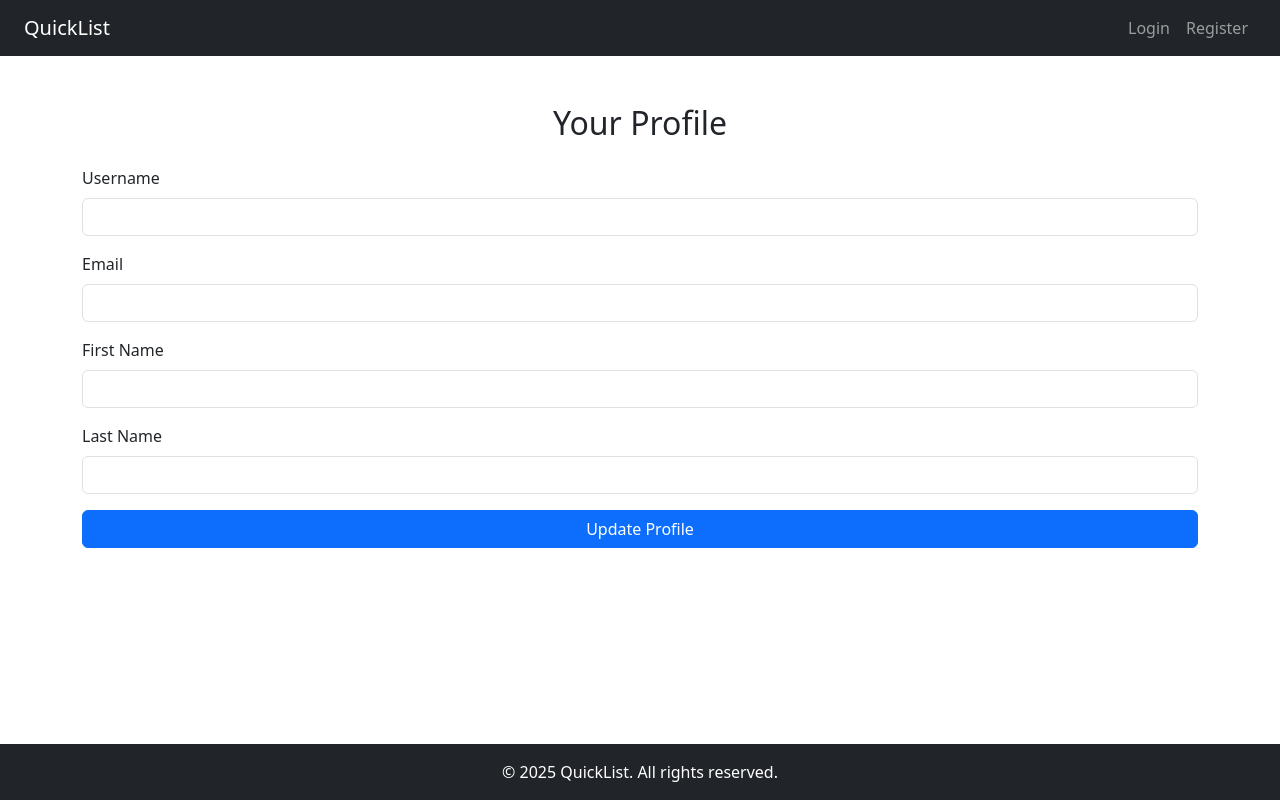
After one commit to rostya-codes/adbox, a Django app: template accounts/templates/accounts/profile.html in a window 1280 px wide. The commit adds this page. Run offline with Django 4.2, Linux system fonts and the light colour scheme; the template is opened without the code that fills it, so the values that code supplies are empty.

Commit message:
profile is done

```diff
--- /dev/null
+++ b/accounts/templates/accounts/profile.html
@@ -0,0 +1,40 @@
+{% extends "base.html" %}
+
+{% block title %}Profile — QuickList{% endblock %}
+
+{% block content %}
+<div class="container py-5">
+    <h2 class="mb-4 text-center">Your Profile</h2>
+    <form method="post" novalidate>
+        {% csrf_token %}
+        {% if messages %}
+            {% for message in messages %}
+                <div class="alert alert-{{ message.tags }}">{{ message }}</div>
+            {% endfor %}
+        {% endif %}
+        <div class="mb-3">
+            <label for="id_username" class="form-label">Username</label>
+            <input type="text" class="form-control" id="id_username" name="username" value="{{ user.username }}">
+        </div>
+        <div class="mb-3">
+            <label for="id_email" class="form-label">Email</label>
+            <input type="email" class="form-control" id="id_email" name="email" value="{{ user.email }}" readonly>
+        </div>
+        <div class="mb-3">
+            <label for="id_first_name" class="form-label">First Name</label>
+            <input type="text" class="form-control" id="id_first_name" name="first_name" value="{{ user.first_name }}">
+            {% if form.first_name.errors %}
+                <div class="text-danger small">{{ form.first_name.errors.0 }}</div>
+            {% endif %}
+        </div>
+        <div class="mb-3">
+            <label for="id_last_name" class="form-label">Last Name</label>
+            <input type="text" class="form-control" id="id_last_name" name="last_name" value="{{ user.last_name }}">
+            {% if form.last_name.errors %}
+                <div class="text-danger small">{{ form.last_name.errors.0 }}</div>
+            {% endif %}
+        </div>
+        <button type="submit" class="btn btn-primary w-100">Update Profile</button>
+    </form>
+</div>
+{% endblock %}
--- a/accounts/urls.py
+++ b/accounts/urls.py
@@ -4,5 +4,6 @@ from . import views
 urlpatterns = [
     path('login/', views.CustomLoginView.as_view(), name='login'),
     path('register/', views.RegisterView.as_view(), name='register'),
+    path('profile/', views.ProfileView.as_view(), name='profile'),
     path('logout/', views.CustomLogoutView.as_view(), name='logout'),
 ]
--- a/templates/base.html
+++ b/templates/base.html
@@ -34,8 +34,17 @@
         <div class="collapse navbar-collapse" id="navMenu">
             <ul class="navbar-nav ms-auto">
                 {% if user.is_authenticated %}
-                    <li class="nav-item"><a class="nav-link" href="">Dashboard</a></li>
-                    <li class="nav-item"><a class="nav-link" href="">Logout</a></li>
+                    <li class="nav-item">
+                        <a class="nav-link" href="#">Dashboard</a>
+                    </li>
+                    <li class="nav-item">
+                        <form method="post" action="{% url 'logout' %}" style="display: inline;">
+                            {% csrf_token %}
+                            <button type="submit" class="btn btn-link nav-link" style="padding: 0; border: none; background: none;">
+                                Logout
+                            </button>
+                        </form>
+                    </li>
                 {% else %}
                     <li class="nav-item"><a class="nav-link" href="{% url 'login' %}">Login</a></li>
                     <li class="nav-item"><a class="nav-link" href="{% url 'register' %}">Register</a></li>
```
Also changed, not shown: accounts/views.py (+17 -2 lines), adbox/settings.py (+8 -2 lines), db.sqlite3.
